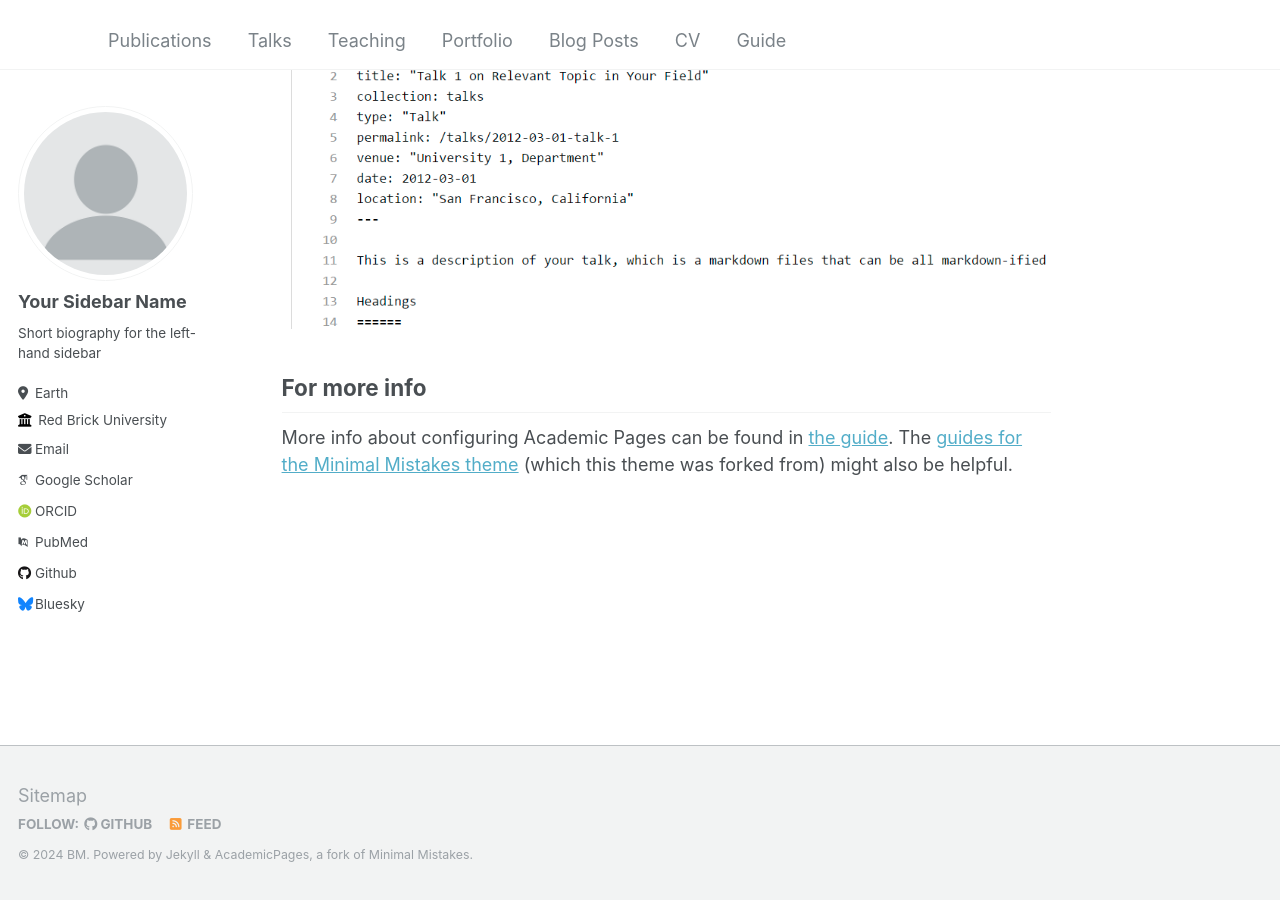
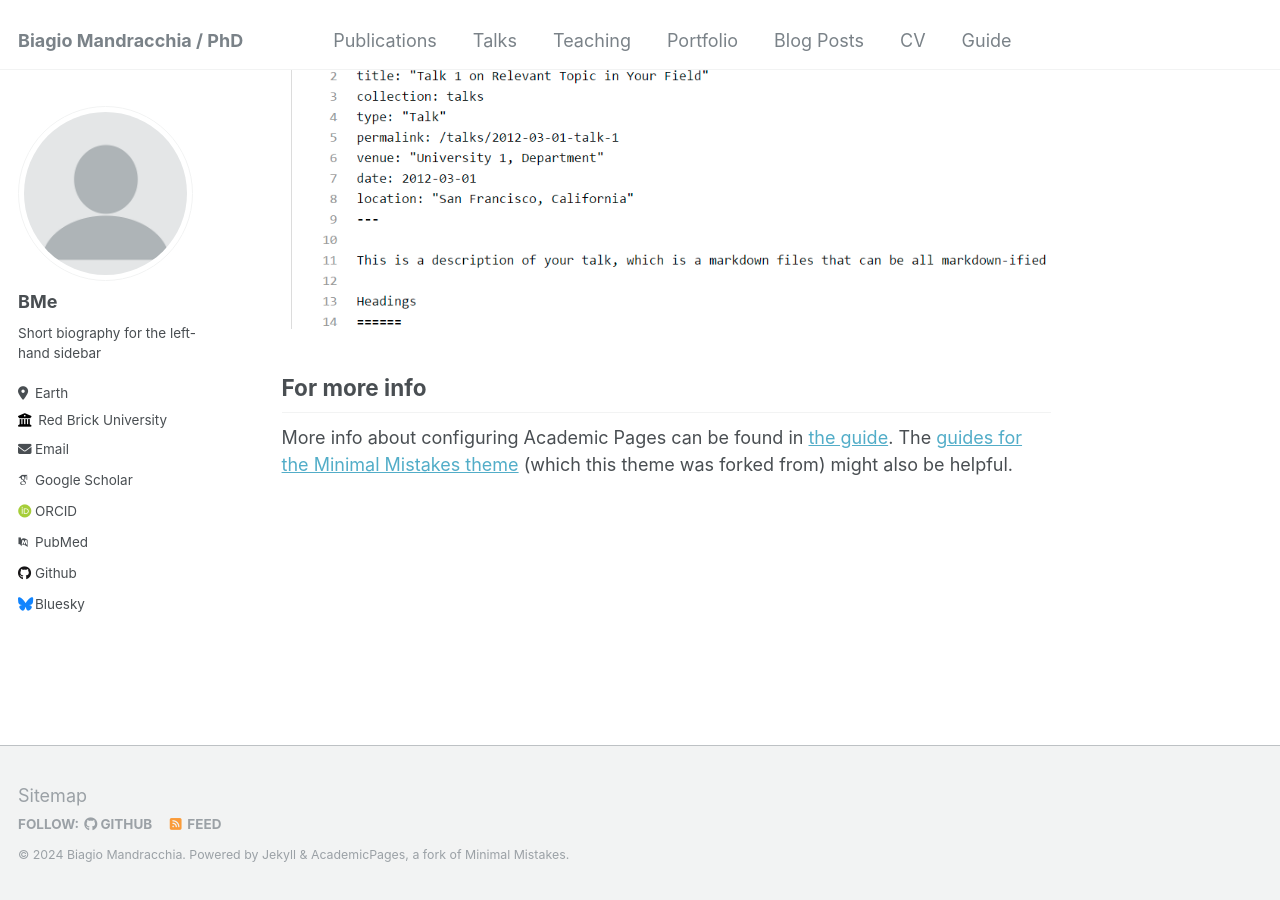
Before and after one commit to bmandracchia/bmandracchia.github.io, a Jekyll site: the page built from _pages/about.md, in a window 1280 px wide and 900 px high, scrolled down 2660 px. Built offline with Jekyll 4.4.1, drawn with Linux system fonts in a browser that asks for light colours; some web fonts are replaced.

Commit message:
Update _config.yml

```diff
--- a/_config.yml
+++ b/_config.yml
@@ -8,13 +8,13 @@
 
 # Basic Site Settings
 locale                   : "en-US"
-title                    : " "
+title                    : "Biagio Mandracchia / PhD"
 title_separator          : "-"
-name                     : &name "BM"
-description              : &description "personal description"
+name                     : &name "Biagio Mandracchia"
+description              : &description " "
 url                      : https://bmandracchia.github.io # the base hostname & protocol for your site e.g. "https://mmistakes.github.io"
 baseurl                  : "" # the subpath of your site, e.g. "/blog"
-repository               : "academicpages/academicpages.github.io"
+repository               : "bmandracchia/bmandracchia.github.io"
 
 # Site Author - The following control what appear as part of the author content on the side bar.
 #               If a field is blank the icon and link will not appear, otherwise it will be shown.
@@ -22,13 +22,13 @@ repository               : "academicpages/academicpages.github.io"
 author:
   # Biographic information
   avatar           : "profile.png"
-  name             : "Your Sidebar Name"
+  name             : "BMe"
   pronouns         : # example: "she/her"
   bio              : "Short biography for the left-hand sidebar"
   location         : "Earth"
   employer         : "Red Brick University"
   uri              : # URL
-  email            : "none@example.org"
+  email            : "biagio.mandracchia@uva.es"
 
   # Academic websites
   arxiv            : # URL - Update with the correct link to your profile
```
